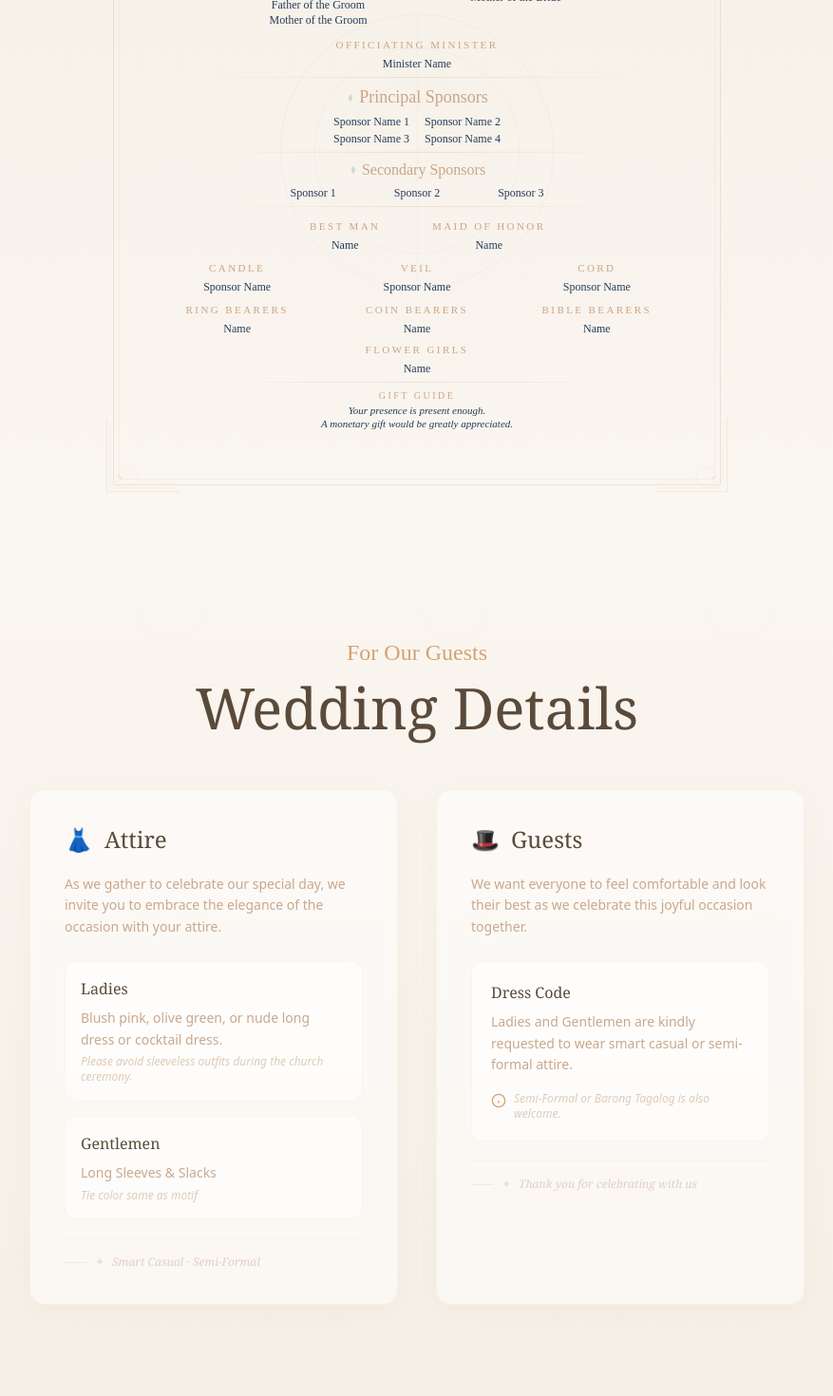
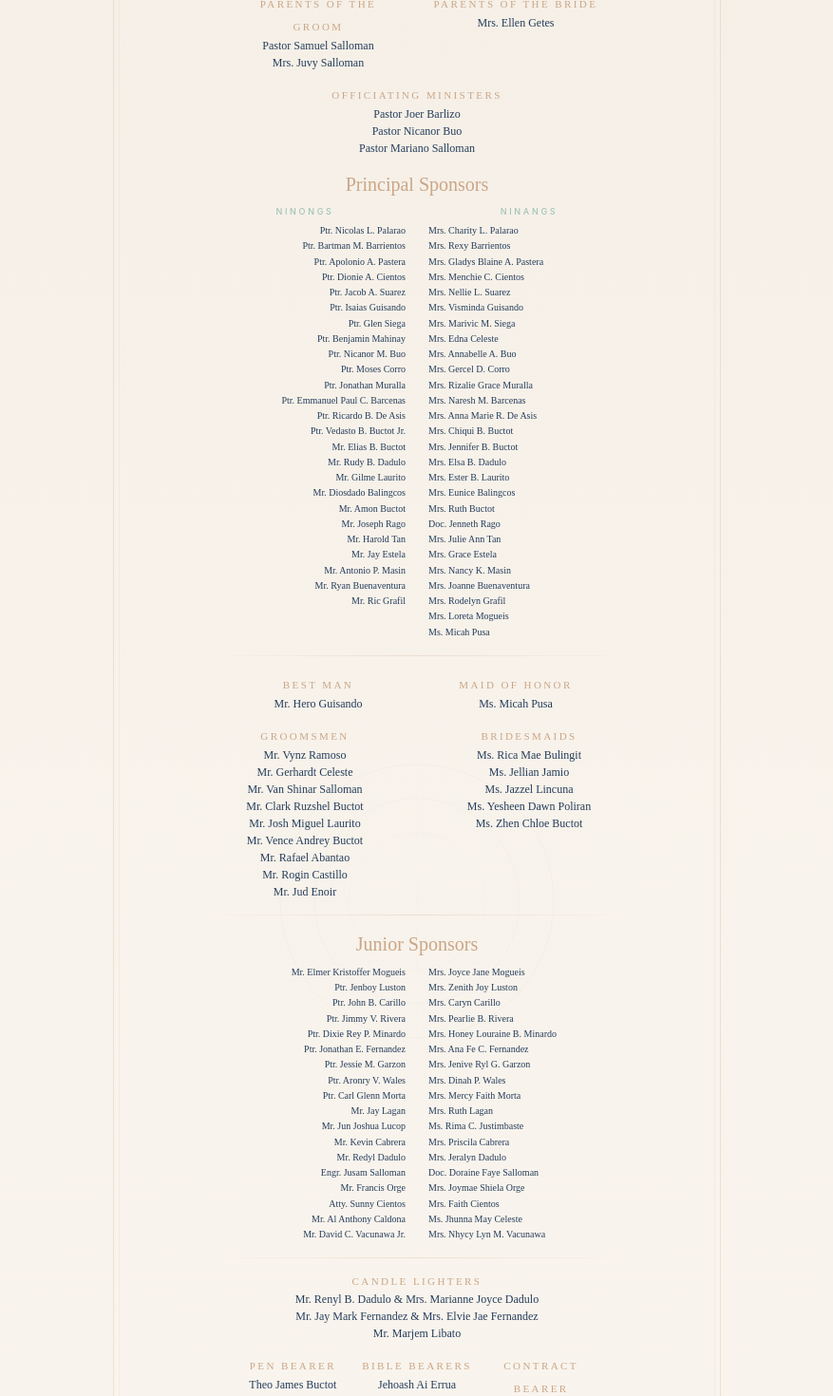
Before and after one commit to Japh09066/wedding-invitation, a Next.js app: page / in a window 1280 px wide. Shown: the part 3900-5370 px from the top of the page at 95% size, without its empty margins (201-1078 px from the left). Built offline with nearby package versions, Linux system fonts and the light colour scheme.

Commit message:
entourage: full content update with all names (parents, ministers, 25 principal sponsors, groomsmen, bridesmaids, junior sponsors, candle lighters, bearers, little couple, flower girls, singers, hosts) + scrollable layout

```diff
--- a/app/components/EntourageSection.tsx
+++ b/app/components/EntourageSection.tsx
@@ -9,81 +9,198 @@ const fadeUp = (delay = 0) => ({
   transition: { delay, duration: 0.5, ease: 'easeOut' },
 });
 
-// ─── Ornate Corner SVG ───────────────────────────────────────
-function OrnateCorner({ className }: { className: string }) {
-  return (
-    <svg
-      className={`absolute pointer-events-none text-[#caa687] ${className}`}
-      viewBox="0 0 120 120"
-      fill="none"
-    >
-      <path d="M2 118 V2 H118" stroke="currentColor" strokeWidth="1.2" opacity="0.35" />
-      <path d="M8 112 V8 H112" stroke="currentColor" strokeWidth="0.6" opacity="0.25" />
-      <path
-        d="M15 15 Q25 5 40 10 Q55 18 50 30 Q45 42 30 38 Q18 34 20 22 Q22 14 30 18"
-        stroke="currentColor"
-        strokeWidth="0.7"
-        fill="none"
-        opacity="0.3"
-      />
-      <ellipse cx="24" cy="24" rx="4" ry="2" transform="rotate(-40 24 24)" fill="#a3c4b5" opacity="0.35" />
-      <circle cx="18" cy="18" r="2" fill="#f2d5d5" opacity="0.5" />
-    </svg>
-  );
-}
-
-// ─── Tiny Decorative Divider ──────────────────────────────────
-function TinyDivider() {
-  return (
-    <div className="flex items-center justify-center gap-1.5 my-0.5 sm:my-1">
-      <span className="block h-px w-6 bg-[#caa687]/20" />
-      <span className="block w-1 h-1 rounded-full bg-[#caa687]/25" />
-      <span className="block h-px w-6 bg-[#caa687]/20" />
-    </div>
-  );
-}
-
-// ─── Mini Floral Bullet ───────────────────────────────────────
-function MiniLeaf() {
-  return (
-    <svg className="inline-block w-2.5 h-2.5 text-[#a3c4b5] mr-1 -mt-0.5" viewBox="0 0 20 20" fill="currentColor" opacity="0.5">
-      <path d="M10 2 Q18 10 10 18 Q2 10 10 2Z" />
-    </svg>
-  );
-}
-
 // ─── Style Classes ────────────────────────────────────────────
 const groupLabel = "font-['Playfair_Display',serif] text-[#caa687] text-[9px] sm:text-[10px] md:text-[11px] uppercase tracking-[0.22em] font-medium";
 const groupName  = "font-['Playfair_Display',serif] text-[#253d5b] text-[10px] sm:text-[11px] md:text-xs leading-relaxed";
 const callig     = "font-['Great_Vibes',cursive] text-[#caa687]";
 const sectionRule = "block h-px bg-gradient-to-r from-transparent via-[#caa687]/25 to-transparent";
 
-// ─── Main Component ───────────────────────────────────────────
+// ─── Data ─────────────────────────────────────────────────────
+
+const parentsGroom = [
+  'Pastor Samuel Salloman',
+  'Mrs. Juvy Salloman',
+];
+
+const parentsBride = [
+  'Mrs. Ellen Getes',
+];
+
+const officiatingMinisters = [
+  'Pastor Joer Barlizo',
+  'Pastor Nicanor Buo',
+  'Pastor Mariano Salloman',
+];
+
+const ninongs = [
+  'Ptr. Nicolas L. Palarao',
+  'Ptr. Bartman M. Barrientos',
+  'Ptr. Apolonio A. Pastera',
+  'Ptr. Dionie A. Cientos',
+  'Ptr. Jacob A. Suarez',
+  'Ptr. Isaias Guisando',
+  'Ptr. Glen Siega',
+  'Ptr. Benjamin Mahinay',
+  'Ptr. Nicanor M. Buo',
+  'Ptr. Moses Corro',
+  'Ptr. Jonathan Muralla',
+  'Ptr. Emmanuel Paul C. Barcenas',
+  'Ptr. Ricardo B. De Asis',
+  'Ptr. Vedasto B. Buctot Jr.',
+  'Mr. Elias B. Buctot',
+  'Mr. Rudy B. Dadulo',
+  'Mr. Gilme Laurito',
+  'Mr. Diosdado Balingcos',
+  'Mr. Amon Buctot',
+  'Mr. Joseph Rago',
+  'Mr. Harold Tan',
+  'Mr. Jay Estela',
+  'Mr. Antonio P. Masin',
+  'Mr. Ryan Buenaventura',
+  'Mr. Ric Grafil',
+];
+
+const ninangs = [
+  'Mrs. Charity L. Palarao',
+  'Mrs. Rexy Barrientos',
+  'Mrs. Gladys Blaine A. Pastera',
+  'Mrs. Menchie C. Cientos',
+  'Mrs. Nellie L. Suarez',
+  'Mrs. Visminda Guisando',
+  'Mrs. Marivic M. Siega',
+  'Mrs. Edna Celeste',
+  'Mrs. Annabelle A. Buo',
+  'Mrs. Gercel D. Corro',
+  'Mrs. Rizalie Grace Muralla',
+  'Mrs. Naresh M. Barcenas',
+  'Mrs. Anna Marie R. De Asis',
+  'Mrs. Chiqui B. Buctot',
+  'Mrs. Jennifer B. Buctot',
+  'Mrs. Elsa B. Dadulo',
+  'Mrs. Ester B. Laurito',
+  'Mrs. Eunice Balingcos',
+  'Mrs. Ruth Buctot',
+  'Doc. Jenneth Rago',
+  'Mrs. Julie Ann Tan',
+  'Mrs. Grace Estela',
+  'Mrs. Nancy K. Masin',
+  'Mrs. Joanne Buenaventura',
+  'Mrs. Rodelyn Grafil',
+  'Mrs. Loreta Mogueis',
+  'Ms. Micah Pusa',
+];
+
+const bestMan = 'Mr. Hero Guisando';
+const maidOfHonor = 'Ms. Micah Pusa';
+
+const groomsmen = [
+  'Mr. Vynz Ramoso',
+  'Mr. Gerhardt Celeste',
+  'Mr. Van Shinar Salloman',
+  'Mr. Clark Ruzshel Buctot',
+  'Mr. Josh Miguel Laurito',
+  'Mr. Vence Andrey Buctot',
+  'Mr. Rafael Abantao',
+  'Mr. Rogin Castillo',
+  'Mr. Jud Enoir',
+];
+
+const bridesmaids = [
+  'Ms. Rica Mae Bulingit',
+  'Ms. Jellian Jamio',
+  'Ms. Jazzel Lincuna',
+  'Ms. Yesheen Dawn Poliran',
+  'Ms. Zhen Chloe Buctot',
+];
+
+const juniorNinongs = [
+  'Mr. Elmer Kristoffer Mogueis',
+  'Ptr. Jenboy Luston',
+  'Ptr. John B. Carillo',
+  'Ptr. Jimmy V. Rivera',
+  'Ptr. Dixie Rey P. Minardo',
+  'Ptr. Jonathan E. Fernandez',
+  'Ptr. Jessie M. Garzon',
+  'Ptr. Aronry V. Wales',
+  'Ptr. Carl Glenn Morta',
+  'Mr. Jay Lagan',
+  'Mr. Jun Joshua Lucop',
+  'Mr. Kevin Cabrera',
+  'Mr. Redyl Dadulo',
+  'Engr. Jusam Salloman',
+  'Mr. Francis Orge',
+  'Atty. Sunny Cientos',
+  'Mr. Al Anthony Caldona',
+  'Mr. David C. Vacunawa Jr.',
+];
+
+const juniorNinangs = [
+  'Mrs. Joyce Jane Mogueis',
+  'Mrs. Zenith Joy Luston',
+  'Mrs. Caryn Carillo',
+  'Mrs. Pearlie B. Rivera',
+  'Mrs. Honey Louraine B. Minardo',
+  'Mrs. Ana Fe C. Fernandez',
+  'Mrs. Jenive Ryl G. Garzon',
+  'Mrs. Dinah P. Wales',
+  'Mrs. Mercy Faith Morta',
+  'Mrs. Ruth Lagan',
+  'Ms. Rima C. Justimbaste',
+  'Mrs. Priscila Cabrera',
+  'Mrs. Jeralyn Dadulo',
+  'Doc. Doraine Faye Salloman',
+  'Mrs. Joymae Shiela Orge',
+  'Mrs. Faith Cientos',
+  'Ms. Jhunna May Celeste',
+  'Mrs. Nhycy Lyn M. Vacunawa',
+];
+
+const candleLighters = [
+  { male: 'Mr. Renyl B. Dadulo', female: 'Mrs. Marianne Joyce Dadulo' },
+  { male: 'Mr. Jay Mark Fernandez', female: 'Mrs. Elvie Jae Fernandez' },
+  { male: 'Mr. Marjem Libato', female: '' },
+];
+
+const penBearer = 'Theo James Buctot';
+const bibleBearers = ['Jehoash Ai Errua', 'Yophiel Mattahry Mahinay'];
+const contractBearer = 'Zamir Adrian Buctot';
+const littleGroom = 'Joaquin Mason Salloman';
+const littleBride = 'Raya Ellisse Dadulo';
+
+const flowerGirls = [
+  'Xhandrei Wei Tan',
+  'Heather Sky Orge',
+  'Dreanna Dennisse Logrono',
+  'Kirsten Jill Estela',
+  'Zara Athalia Carisse Luston',
+];
+
+const bannerBearer = 'Spring Fiel / Apple Errua';
+
+const singers = [
+  'Jhunna May Celeste',
+  'Joyce Jane Mogueis',
+  'Elvie Jae Fernandez',
+  'Jeralyn Dadulo',
+  'Lovely Bayer',
+];
+
+const hosts = ['Joyce Jane Mogueis', 'Jeralyn Dadulo'];
+
+// ─── Main Component ──────────────────────────────────────────
 export default function EntourageSection() {
   return (
     <section
       id="entourage"
-      className="h-screen bg-gradient-to-b from-floral-cream to-floral-bg flex items-center justify-center overflow-hidden"
+      className="bg-gradient-to-b from-floral-cream to-floral-bg py-16 sm:py-20 flex items-center justify-center"
     >
-      <motion.div
-        initial={{ opacity: 0 }}
-        whileInView={{ opacity: 1 }}
-        viewport={{ once: true }}
-        transition={{ duration: 0.8 }}
-        className="relative w-full max-w-[640px] mx-3 sm:mx-6 h-[92vh] sm:h-[88vh] flex items-center justify-center"
-      >
+      <div className="relative w-full max-w-[640px] mx-3 sm:mx-6">
         {/* Outer ornate frame */}
-        <div className="absolute inset-0 border border-[#caa687]/25 rounded-sm" />
-        <div className="absolute inset-[6px] border border-[#caa687]/10 rounded-sm" />
-
-        {/* Corner ornaments */}
-        <OrnateCorner className="-top-2 -left-2 w-20 h-20 opacity-80" />
-        <OrnateCorner className="-top-2 -right-2 w-20 h-20 opacity-80 scale-x-[-1]" />
-        <OrnateCorner className="-bottom-2 -left-2 w-20 h-20 opacity-60 scale-y-[-1]" />
-        <OrnateCorner className="-bottom-2 -right-2 w-20 h-20 opacity-60 scale-[-1]" />
+        <div className="absolute inset-0 border border-[#caa687]/25 rounded-sm pointer-events-none" />
+        <div className="absolute inset-[6px] border border-[#caa687]/10 rounded-sm pointer-events-none" />
 
         {/* Subtle background watermark */}
-        <div className="absolute inset-0 flex items-center justify-center pointer-events-none opacity-[0.035]">
+        <div className="absolute inset-0 flex items-center justify-center pointer-events-none opacity-[0.025]">
           <svg className="w-3/4 h-3/4" viewBox="0 0 400 400" fill="none">
             <circle cx="200" cy="200" r="120" stroke="#253d5b" strokeWidth="0.8" />
             <circle cx="200" cy="200" r="90" stroke="#253d5b" strokeWidth="0.6" />
@@ -94,18 +211,17 @@ export default function EntourageSection() {
         </div>
 
         {/* ─── CONTENT ─── */}
-        <div className="relative px-5 sm:px-8 md:px-10 py-3 sm:py-4 w-full h-full flex flex-col justify-center">
+        <div className="relative px-6 sm:px-8 md:px-10 py-10 sm:py-12 w-full">
 
           {/* ===== TITLE ===== */}
-          <motion.div {...fadeUp()} className="text-center">
+          <motion.div {...fadeUp()} className="text-center mb-6">
             <p className="font-['Inter',sans-serif] text-[#caa687] text-[9px] sm:text-[10px] uppercase tracking-[0.35em] font-light">
               Our Wedding Party
             </p>
-            <h2 className={callig + " text-[#253d5b] text-2xl sm:text-3xl md:text-4xl leading-snug mt-0.5"}>
+            <h2 className={callig + " text-[#253d5b] text-2xl sm:text-3xl md:text-4xl leading-snug mt-1"}>
               The Entourage
             </h2>
-            {/* Ornamental divider */}
-            <div className="flex items-center justify-center gap-2 mt-1.5 mb-2">
+            <div className="flex items-center justify-center gap-2 mt-2 mb-1">
               <span className="block h-px w-8 bg-[#caa687]/25" />
               <svg className="w-3 h-3 text-[#caa687]/40" viewBox="0 0 20 20" fill="currentColor">
                 <circle cx="10" cy="10" r="2" />
@@ -117,111 +233,180 @@ export default function EntourageSection() {
           </motion.div>
 
           {/* ===== PARENTS (2-column) ===== */}
-          <motion.div {...fadeUp(0.07)} className="grid grid-cols-2 gap-4 sm:gap-8 max-w-sm mx-auto">
+          <motion.div {...fadeUp(0.04)} className="grid grid-cols-2 gap-4 sm:gap-8 max-w-sm mx-auto mb-3">
             <div className="text-center">
               <span className={groupLabel}>Parents of the Groom</span>
-              <p className={groupName + " mt-0.5"}>Father of the Groom</p>
-              <p className={groupName}>Mother of the Groom</p>
+              {parentsGroom.map((name, i) => (
+                <p key={i} className={groupName + " mt-0.5"}>{name}</p>
+              ))}
             </div>
             <div className="text-center">
               <span className={groupLabel}>Parents of the Bride</span>
-              <p className={groupName + " mt-0.5"}>Father of the Bride</p>
-              <p className={groupName}>Mother of the Bride</p>
+              {parentsBride.map((name, i) => (
+                <p key={i} className={groupName + " mt-0.5"}>{name}</p>
+              ))}
             </div>
           </motion.div>
 
-          {/* ===== OFFICIATING MINISTER (centered below parents) ===== */}
-          <motion.div {...fadeUp(0.1)} className="text-center mt-1">
-            <span className={groupLabel}>Officiating Minister</span>
-            <p className={groupName + " mt-0.5"}>Minister Name</p>
+          {/* ===== OFFICIATING MINISTERS ===== */}
+          <motion.div {...fadeUp(0.07)} className="text-center mb-4">
+            <span className={groupLabel}>Officiating Ministers</span>
+            {officiatingMinisters.map((name, i) => (
+              <p key={i} className={groupName + " mt-0.5"}>{name}</p>
+            ))}
           </motion.div>
 
-          <span className={sectionRule + " my-1.5 mx-12"} />
-
           {/* ===== PRINCIPAL SPONSORS ===== */}
-          <motion.div {...fadeUp(0.12)} className="text-center">
-            <h3 className={callig + " text-base sm:text-lg leading-tight"}>
-              <MiniLeaf />Principal Sponsors
-            </h3>
-            <div className="grid grid-cols-2 gap-x-4 gap-y-0.5 max-w-xs mx-auto mt-1">
-              <p className={groupName + " text-right"}>Sponsor Name 1</p>
-              <p className={groupName + " text-left"}>Sponsor Name 2</p>
-              <p className={groupName + " text-right"}>Sponsor Name 3</p>
-              <p className={groupName + " text-left"}>Sponsor Name 4</p>
+          <motion.div {...fadeUp(0.1)}>
+            <div className="text-center mb-2">
+              <h3 className={callig + " text-lg sm:text-xl leading-tight"}>Principal Sponsors</h3>
+            </div>
+            <div className="grid grid-cols-2 gap-x-6 gap-y-1 max-w-md mx-auto">
+              <div>
+                <p className="font-['Inter',sans-serif] text-[#a3c4b5] text-[8px] sm:text-[9px] uppercase tracking-[0.3em] font-medium text-center mb-1.5">Ninongs</p>
+                {ninongs.map((name, i) => (
+                  <p key={i} className="font-['Playfair_Display',serif] text-[#253d5b] text-[9px] sm:text-[10px] leading-relaxed text-right">{name}</p>
+                ))}
+              </div>
+              <div>
+                <p className="font-['Inter',sans-serif] text-[#a3c4b5] text-[8px] sm:text-[9px] uppercase tracking-[0.3em] font-medium text-center mb-1.5">Ninangs</p>
+                {ninangs.map((name, i) => (
+                  <p key={i} className="font-['Playfair_Display',serif] text-[#253d5b] text-[9px] sm:text-[10px] leading-relaxed text-left">{name}</p>
+                ))}
+              </div>
             </div>
           </motion.div>
 
-          <span className={sectionRule + " my-1.5 mx-16"} />
+          <span className={sectionRule + " my-4 mx-12"} />
 
-          {/* ===== SECONDARY SPONSORS ===== */}
-          <motion.div {...fadeUp(0.15)} className="text-center">
-            <h3 className={callig + " text-sm sm:text-base leading-tight"}>
-              <MiniLeaf />Secondary Sponsors
-            </h3>
-            <div className="grid grid-cols-3 gap-2 max-w-xs mx-auto mt-1">
-              <p className={groupName}>Sponsor 1</p>
-              <p className={groupName}>Sponsor 2</p>
-              <p className={groupName}>Sponsor 3</p>
+          {/* ===== BEST MAN | MAID OF HONOR ===== */}
+          <motion.div {...fadeUp(0.13)} className="grid grid-cols-2 gap-4 sm:gap-8 max-w-sm mx-auto mb-3">
+            <div className="text-center">
+              <span className={groupLabel}>Best Man</span>
+              <p className={groupName + " mt-0.5"}>{bestMan}</p>
+            </div>
+            <div className="text-center">
+              <span className={groupLabel}>Maid of Honor</span>
+              <p className={groupName + " mt-0.5"}>{maidOfHonor}</p>
             </div>
           </motion.div>
 
-          <span className={sectionRule + " my-1.5 mx-16"} />
-
-          {/* ===== BEST MAN / MAID OF HONOR ===== */}
-          <motion.div {...fadeUp(0.18)} className="grid grid-cols-2 gap-4 sm:gap-8 max-w-sm mx-auto">
+          {/* ===== GROOMSMEN | BRIDESMAIDS ===== */}
+          <motion.div {...fadeUp(0.16)} className="grid grid-cols-2 gap-x-6 gap-y-1 max-w-md mx-auto mb-3">
             <div className="text-center">
-              <span className={groupLabel}>Best Man</span>
-              <p className={groupName + " mt-0.5"}>Name</p>
+              <span className={groupLabel}>Groomsmen</span>
+              {groomsmen.map((name, i) => (
+                <p key={i} className={groupName + " mt-0.5"}>{name}</p>
+              ))}
             </div>
             <div className="text-center">
-              <span className={groupLabel}>Maid of Honor</span>
-              <p className={groupName + " mt-0.5"}>Name</p>
+              <span className={groupLabel}>Bridesmaids</span>
+              {bridesmaids.map((name, i) => (
+                <p key={i} className={groupName + " mt-0.5"}>{name}</p>
+              ))}
             </div>
           </motion.div>
 
-          {/* ===== CANDLE / VEIL / CORD SPONSORS ===== */}
-          <motion.div {...fadeUp(0.2)} className="grid grid-cols-3 gap-2 mt-0.5">
-            <div className="text-center">
-              <span className={groupLabel}>Candle</span>
-              <p className={groupName + " mt-0.5"}>Sponsor Name</p>
+          <span className={sectionRule + " my-4 mx-12"} />
+
+          {/* ===== JUNIOR SPONSORS ===== */}
+          <motion.div {...fadeUp(0.19)}>
+            <div className="text-center mb-2">
+              <h3 className={callig + " text-lg sm:text-xl leading-tight"}>Junior Sponsors</h3>
             </div>
-            <div className="text-center">
-              <span className={groupLabel}>Veil</span>
-              <p className={groupName + " mt-0.5"}>Sponsor Name</p>
-            </div>
-            <div className="text-center">
-              <span className={groupLabel}>Cord</span>
-              <p className={groupName + " mt-0.5"}>Sponsor Name</p>
+            <div className="grid grid-cols-2 gap-x-6 gap-y-1 max-w-md mx-auto mb-3">
+              <div>
+                {juniorNinongs.map((name, i) => (
+                  <p key={i} className="font-['Playfair_Display',serif] text-[#253d5b] text-[9px] sm:text-[10px] leading-relaxed text-right">{name}</p>
+                ))}
+              </div>
+              <div>
+                {juniorNinangs.map((name, i) => (
+                  <p key={i} className="font-['Playfair_Display',serif] text-[#253d5b] text-[9px] sm:text-[10px] leading-relaxed text-left">{name}</p>
+                ))}
+              </div>
             </div>
           </motion.div>
 
+          <span className={sectionRule + " my-4 mx-12"} />
+
+          {/* ===== CANDLE LIGHTERS ===== */}
+          <motion.div {...fadeUp(0.22)} className="text-center mb-3">
+            <h3 className={groupLabel}>Candle Lighters</h3>
+            {candleLighters.map((pair, i) => (
+              <p key={i} className={groupName + " mt-0.5"}>
+                {pair.male}{pair.female ? ` & ${pair.female}` : ''}
+              </p>
+            ))}
+          </motion.div>
+
           {/* ===== BEARERS ===== */}
-          <motion.div {...fadeUp(0.22)} className="grid grid-cols-3 gap-2 mt-0.5">
+          <motion.div {...fadeUp(0.24)} className="text-center mb-3">
+            <div className="grid grid-cols-3 gap-2 max-w-sm mx-auto">
+              <div>
+                <span className={groupLabel}>Pen Bearer</span>
+                <p className={groupName + " mt-0.5"}>{penBearer}</p>
+              </div>
+              <div>
+                <span className={groupLabel}>Bible Bearers</span>
+                {bibleBearers.map((name, i) => (
+                  <p key={i} className={groupName + " mt-0.5"}>{name}</p>
+                ))}
+              </div>
+              <div>
+                <span className={groupLabel}>Contract Bearer</span>
+                <p className={groupName + " mt-0.5"}>{contractBearer}</p>
+              </div>
+            </div>
+          </motion.div>
+
+          {/* ===== LITTLE GROOM & BRIDE ===== */}
+          <motion.div {...fadeUp(0.26)} className="grid grid-cols-2 gap-4 max-w-sm mx-auto mb-3">
             <div className="text-center">
-              <span className={groupLabel}>Ring Bearers</span>
-              <p className={groupName + " mt-0.5"}>Name</p>
+              <span className={groupLabel}>Little Groom</span>
+              <p className={groupName + " mt-0.5"}>{littleGroom}</p>
             </div>
             <div className="text-center">
-              <span className={groupLabel}>Coin Bearers</span>
-              <p className={groupName + " mt-0.5"}>Name</p>
-            </div>
-            <div className="text-center">
-              <span className={groupLabel}>Bible Bearers</span>
-              <p className={groupName + " mt-0.5"}>Name</p>
+              <span className={groupLabel}>Little Bride</span>
+              <p className={groupName + " mt-0.5"}>{littleBride}</p>
             </div>
           </motion.div>
 
           {/* ===== FLOWER GIRLS ===== */}
-          <motion.div {...fadeUp(0.24)} className="text-center">
+          <motion.div {...fadeUp(0.28)} className="text-center mb-3">
             <span className={groupLabel}>Flower Girls</span>
-            <p className={groupName + " mt-0.5"}>Name</p>
+            {flowerGirls.map((name, i) => (
+              <p key={i} className={groupName + " mt-0.5"}>{name}</p>
+            ))}
           </motion.div>
 
-          <span className={sectionRule + " my-1.5 mx-12"} />
+          {/* ===== BANNER BEARER ===== */}
+          <motion.div {...fadeUp(0.3)} className="text-center mb-3">
+            <span className={groupLabel}>Here Comes the Bride — Banner Bearer</span>
+            <p className={groupName + " mt-0.5"}>{bannerBearer}</p>
+          </motion.div>
+
+          {/* ===== SINGERS ===== */}
+          <motion.div {...fadeUp(0.32)} className="text-center mb-3">
+            <span className={groupLabel}>Singers</span>
+            {singers.map((name, i) => (
+              <p key={i} className={groupName + " mt-0.5"}>{name}</p>
+            ))}
+          </motion.div>
+
+          {/* ===== HOSTS ===== */}
+          <motion.div {...fadeUp(0.34)} className="text-center mb-4">
+            <span className={groupLabel}>Hosts</span>
+            {hosts.map((name, i) => (
+              <p key={i} className={groupName + " mt-0.5"}>{name}</p>
+            ))}
+          </motion.div>
+
+          <span className={sectionRule + " my-4 mx-12"} />
 
           {/* ===== GIFT GUIDE ===== */}
-          <motion.div {...fadeUp(0.26)} className="text-center">
-            <h3 className="font-['Playfair_Display',serif] text-[#caa687] text-[9px] sm:text-[10px] uppercase tracking-[0.25em] font-medium mb-0.5">
+          <motion.div {...fadeUp(0.36)} className="text-center">
+            <h3 className="font-['Playfair_Display',serif] text-[#caa687] text-[9px] sm:text-[10px] uppercase tracking-[0.25em] font-medium mb-1">
               Gift Guide
             </h3>
             <p className="font-['Playfair_Display',serif] italic text-[#253d5b] text-[10px] sm:text-[11px] leading-tight max-w-xs mx-auto">
@@ -230,7 +415,7 @@ export default function EntourageSection() {
           </motion.div>
 
         </div>
-      </motion.div>
+      </div>
     </section>
   );
 }
```
